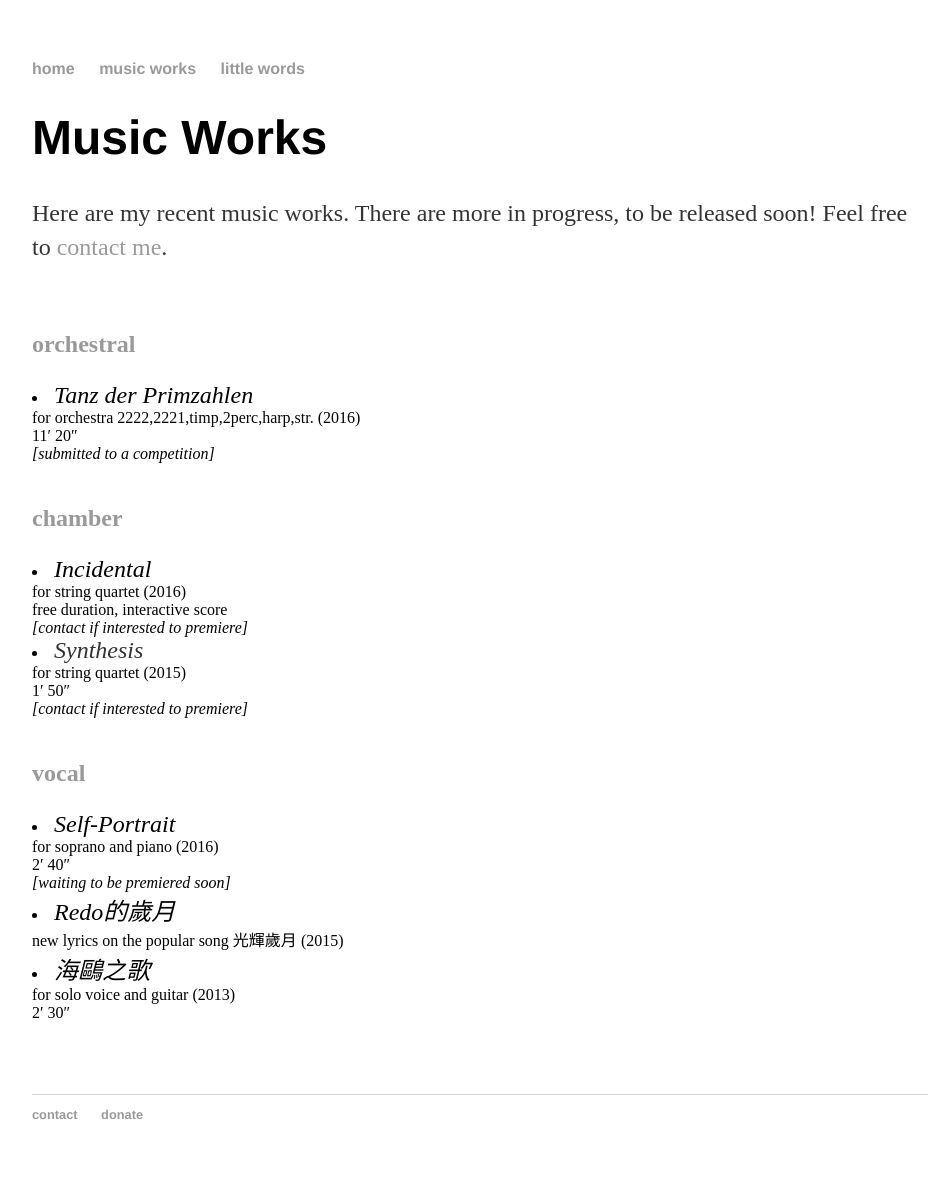
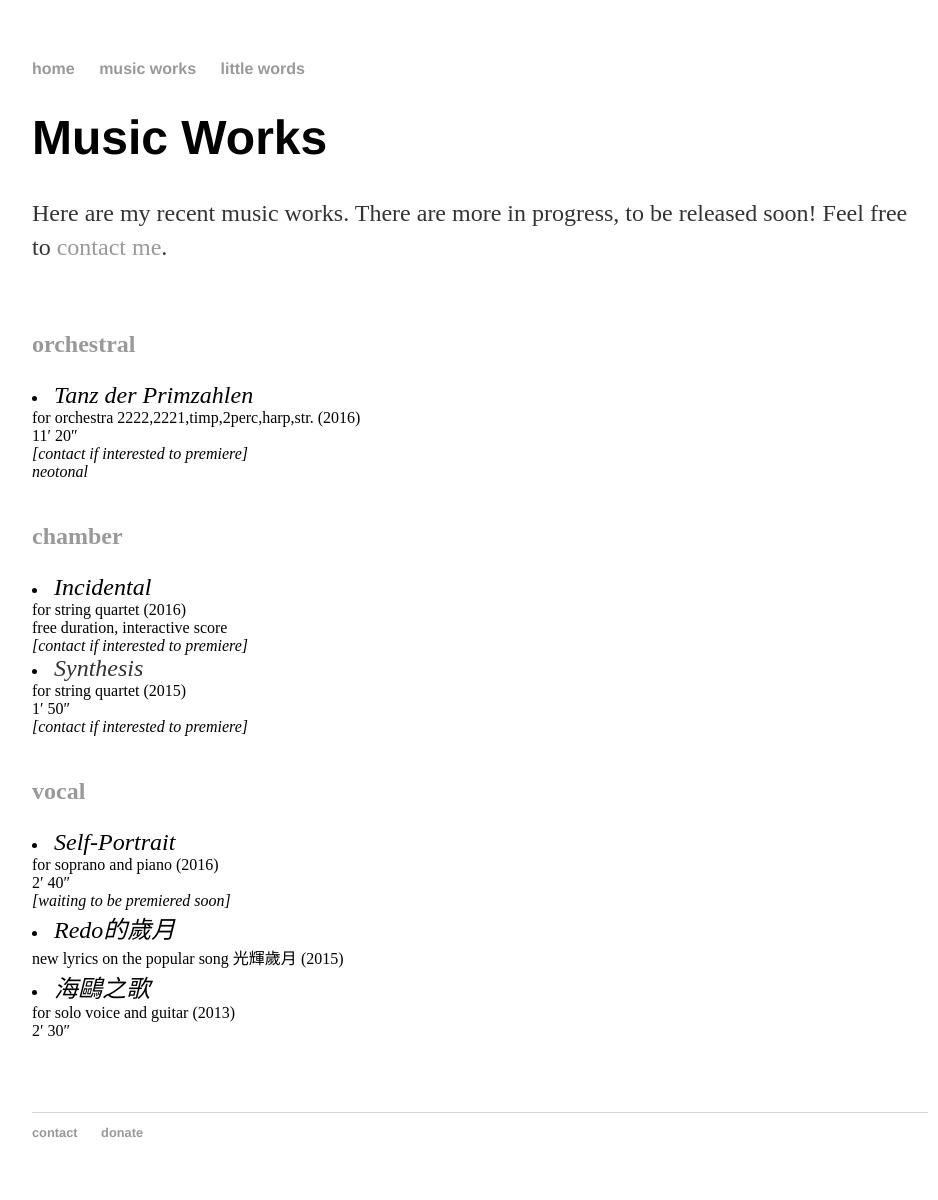
Before and after one commit to maksuihin/maksuihin.github.io, a Jekyll site: the page built from works.html, in a window 1280 px wide. Shown: the whole page, without its empty margins (160-1098 px from the left). Built offline with Jekyll 4.4.1, drawn with Linux system fonts in a browser that asks for light colours.

Commit message:
Update works.html

```diff
--- a/works.html
+++ b/works.html
@@ -12,7 +12,7 @@ title: Music Works by MAK, Sui-hin
 			<p><h2>orchestral</h2></p><u1>
 				<li><em>Tanz der Primzahlen</em>
 				</br>for orchestra 2222,2221,timp,2perc,harp,str. (2016)</br>11′ 20″<br/>
-				<i>[submitted to a competition]</i></li>
+				<i>[contact if interested to premiere]</br>neotonal</i></li>
 				</ul>
 			</br>
 
```
